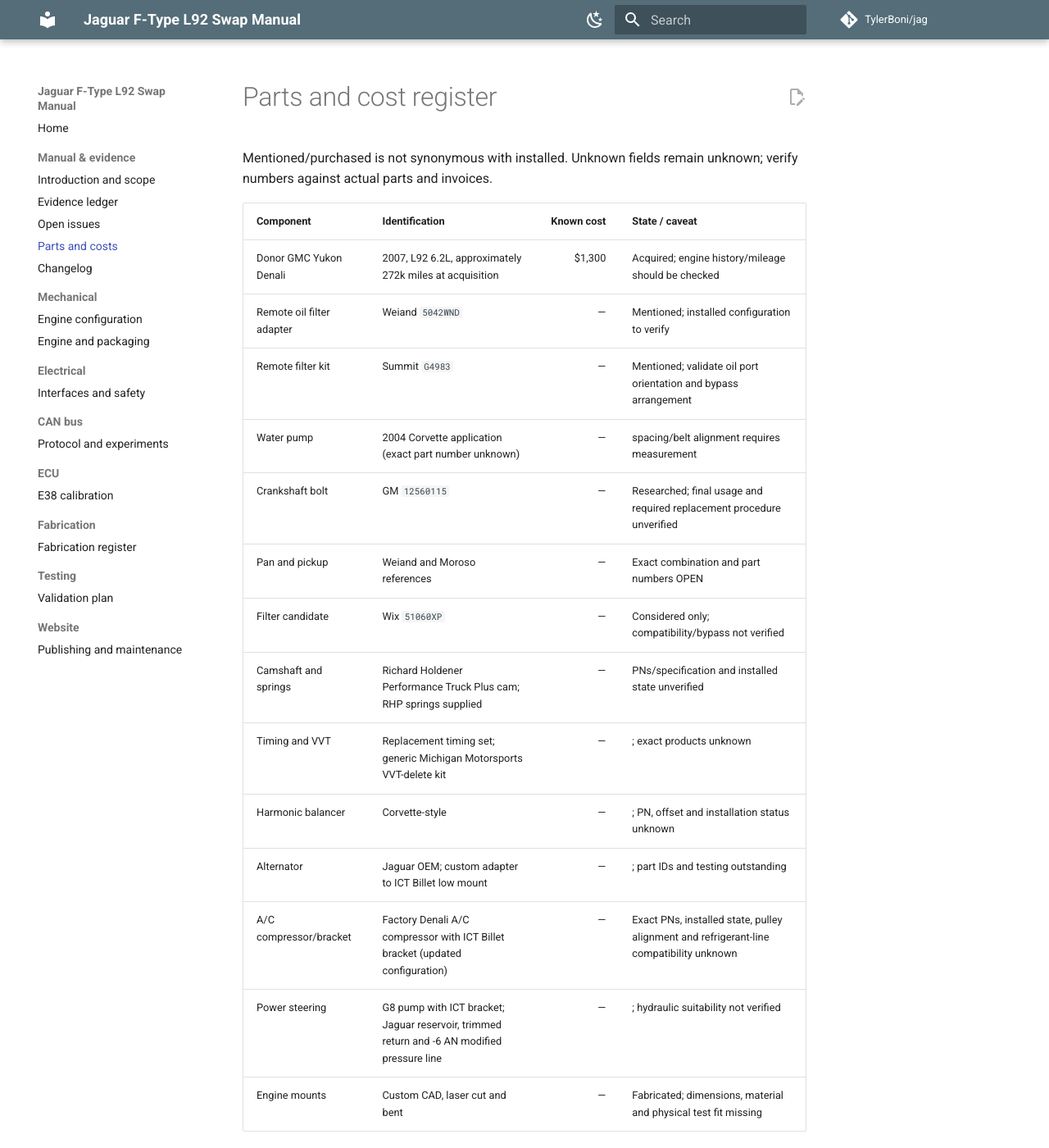
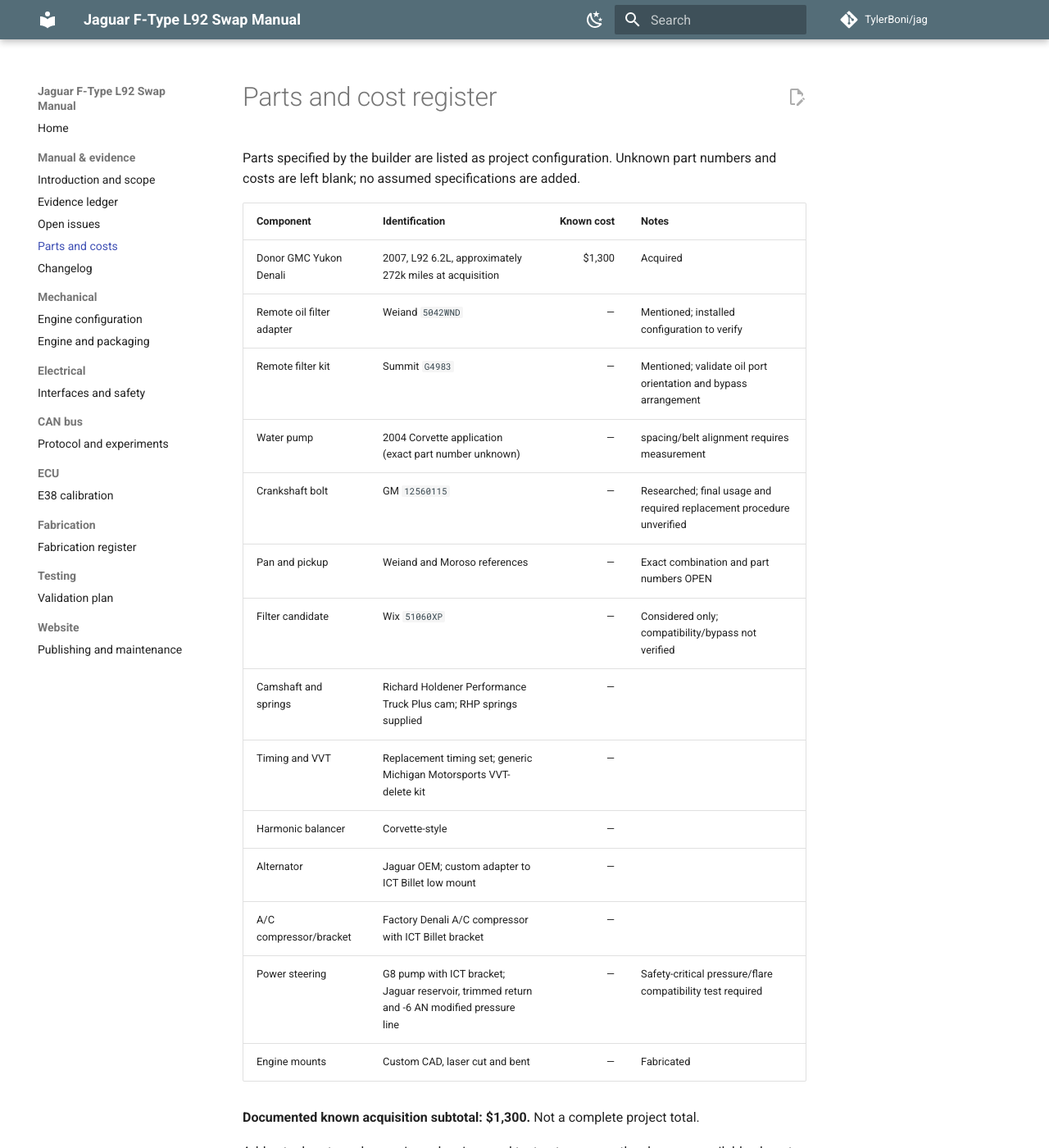
Before and after one commit to TylerBoni/jag, an MkDocs documentation site: the page built from build-manual/PARTS.md, in a window 1280 px wide and 1400 px high. Shown: the whole window at 82% size. Built offline with MkDocs 1.6.1 and Material for MkDocs 9.7.7, drawn with Linux system fonts in a browser that asks for light colours; comment, search, counter and statistics services are not loaded; some of the changed text lies outside the part shown.

Commit message:
docs: limit uncertainty flags to guesses and safety tests

```diff
--- a/build-manual/PARTS.md
+++ b/build-manual/PARTS.md
@@ -1,24 +1,24 @@
 # Parts and cost register
 
-Mentioned/purchased is not synonymous with installed. Unknown fields remain unknown; verify numbers against actual parts and invoices.
+Parts specified by the builder are listed as project configuration. Unknown part numbers and costs are left blank; no assumed specifications are added.
 
-| Component | Identification | Known cost | State / caveat |
+| Component | Identification | Known cost | Notes |
 | --- | --- | ---: | --- |
-| Donor GMC Yukon Denali | 2007, L92 6.2L, approximately 272k miles at acquisition | $1,300 | Acquired; engine history/mileage should be checked |
+| Donor GMC Yukon Denali | 2007, L92 6.2L, approximately 272k miles at acquisition | $1,300 | Acquired |
 | Remote oil filter adapter | Weiand `5042WND` | — | Mentioned; installed configuration to verify |
 | Remote filter kit | Summit `G4983` | — | Mentioned; validate oil port orientation and bypass arrangement |
 | Water pump | 2004 Corvette application (exact part number unknown) | — | spacing/belt alignment requires measurement |
 | Crankshaft bolt | GM `12560115` | — | Researched; final usage and required replacement procedure unverified |
 | Pan and pickup | Weiand and Moroso references | — | Exact combination and part numbers OPEN |
 | Filter candidate | Wix `51060XP` | — | Considered only; compatibility/bypass not verified |
-| Camshaft and springs | Richard Holdener Performance Truck Plus cam; RHP springs supplied | — | PNs/specification and installed state unverified |
-| Timing and VVT | Replacement timing set; generic Michigan Motorsports VVT-delete kit | — | ; exact products unknown |
-| Harmonic balancer | Corvette-style | — | ; PN, offset and installation status unknown |
-| Alternator | Jaguar OEM; custom adapter to ICT Billet low mount | — | ; part IDs and testing outstanding |
-| A/C compressor/bracket | Factory Denali A/C compressor with ICT Billet bracket (updated configuration) | — | Exact PNs, installed state, pulley alignment and refrigerant-line compatibility unknown |
-| Power steering | G8 pump with ICT bracket; Jaguar reservoir, trimmed return and -6 AN modified pressure line | — | ; hydraulic suitability not verified |
-| Engine mounts | Custom CAD, laser cut and bent | — | Fabricated; dimensions, material and physical test fit missing |
+| Camshaft and springs | Richard Holdener Performance Truck Plus cam; RHP springs supplied | — | |
+| Timing and VVT | Replacement timing set; generic Michigan Motorsports VVT-delete kit | — | |
+| Harmonic balancer | Corvette-style | — | |
+| Alternator | Jaguar OEM; custom adapter to ICT Billet low mount | — | |
+| A/C compressor/bracket | Factory Denali A/C compressor with ICT Billet bracket | — | |
+| Power steering | G8 pump with ICT bracket; Jaguar reservoir, trimmed return and -6 AN modified pressure line | — | Safety-critical pressure/flare compatibility test required |
+| Engine mounts | Custom CAD, laser cut and bent | — | Fabricated |
 
 **Documented known acquisition subtotal: $1,300.** Not a complete project total.
 
-For each additional entry, collect purchase date, vendor, product page, exact SKU, revision, quantity, tax/shipping, installed location, test status and photograph.
+Add actual part numbers, prices, drawings and test outcomes as they become available; do not guess.
```
